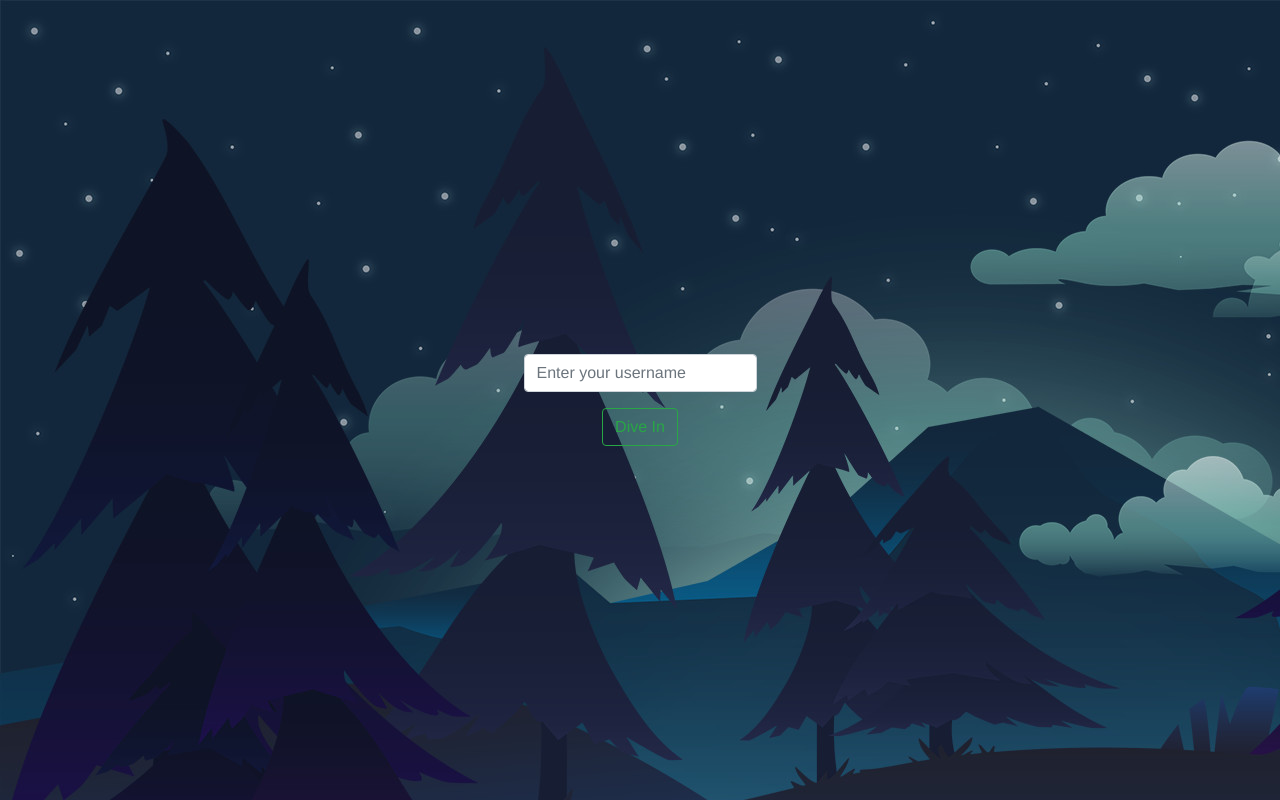
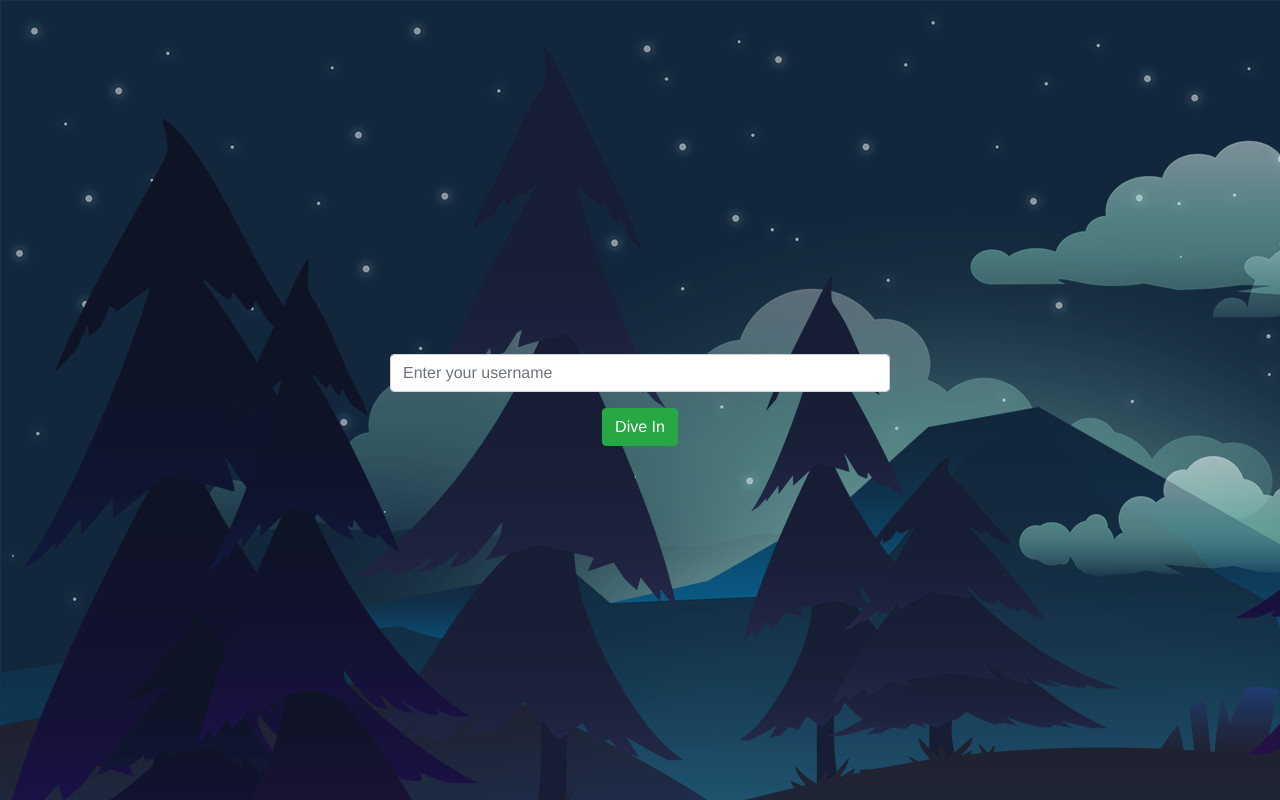
Before and after one commit to game-kelompok-1/client, a Vue app: page / in a window 1280 px wide. Built offline with nearby package versions, Linux system fonts and the light colour scheme.

Commit message:
edit token and form size

```diff
--- a/src/components/UsernameForm.vue
+++ b/src/components/UsernameForm.vue
@@ -3,7 +3,7 @@
         <div class="form-group" @submit.prevent="setLogin">
         <input v-model="username" type="email" class="form-control" id="exampleInputEmail1" aria-describedby="emailHelp" placeholder="Enter your username"/>
         </div>
-        <button type="submit" class="btn btn-outline-success">Dive In</button>
+        <button type="submit" class="btn btn-success">Dive In</button>
     </form>
 </template>
 
@@ -22,6 +22,7 @@
             for(let i = 0; i < 20; i++) {
                 token += library[Math.floor(Math.random() * library.length)]
             }
+            localStorage.setItem('username', this.username)
             localStorage.setItem('token', token)
             this.username = ''
             this.$.router.push('/rooms')
@@ -30,5 +31,8 @@
 };
 </script>
 
-<style>
+<style scoped>
+form {
+    width: 500px;
+}
 </style>
```
